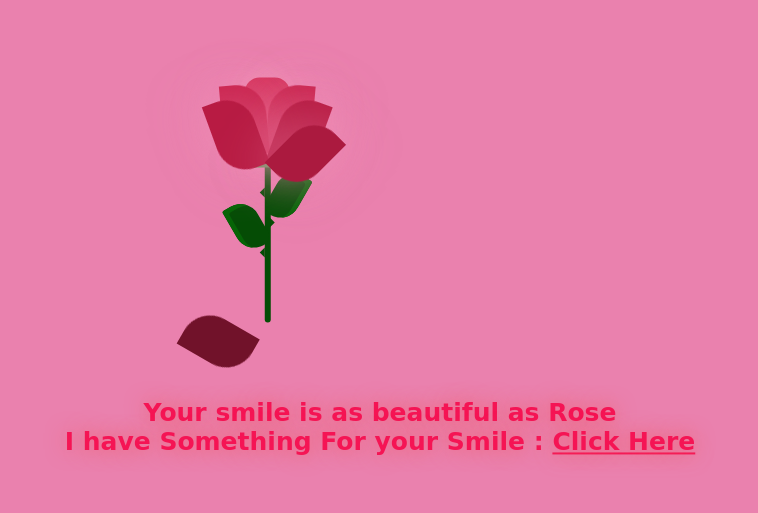
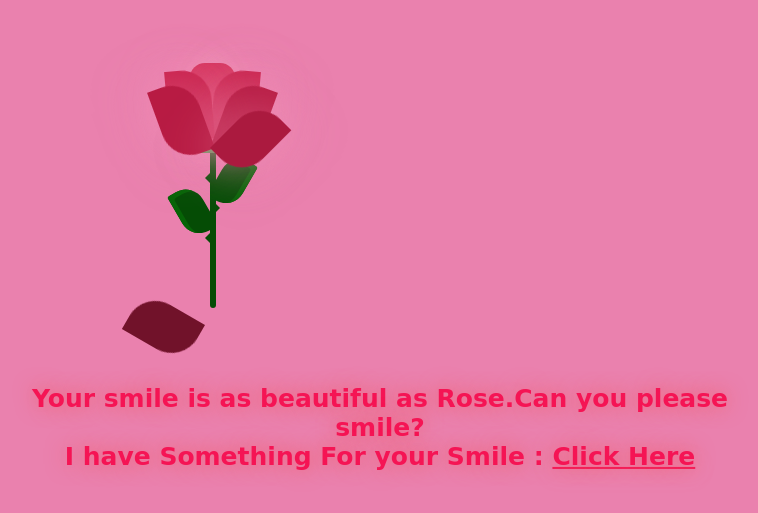
Before and after one commit to Anuverse/happyroseday7, a plain HTML site: page index.html in a window 1280 px wide. Shown: the part 163-676 px from the top of the page, without its empty margins (210-968 px from the left). Drawn offline with Linux system fonts and the light colour scheme.

Commit message:
index.html

```diff
--- a/index.html
+++ b/index.html
@@ -38,7 +38,7 @@
         <div></div>
       </div>
       <div class="text">
-        <h2></h2> Your smile is as beautiful as Rose <br />
+        <h2></h2> Your smile is as beautiful as Rose.Can you please smile? <br />
        I have Something For your Smile : <a href="new.html">Click Here</a></h2>
       </div>
     </div>
```
